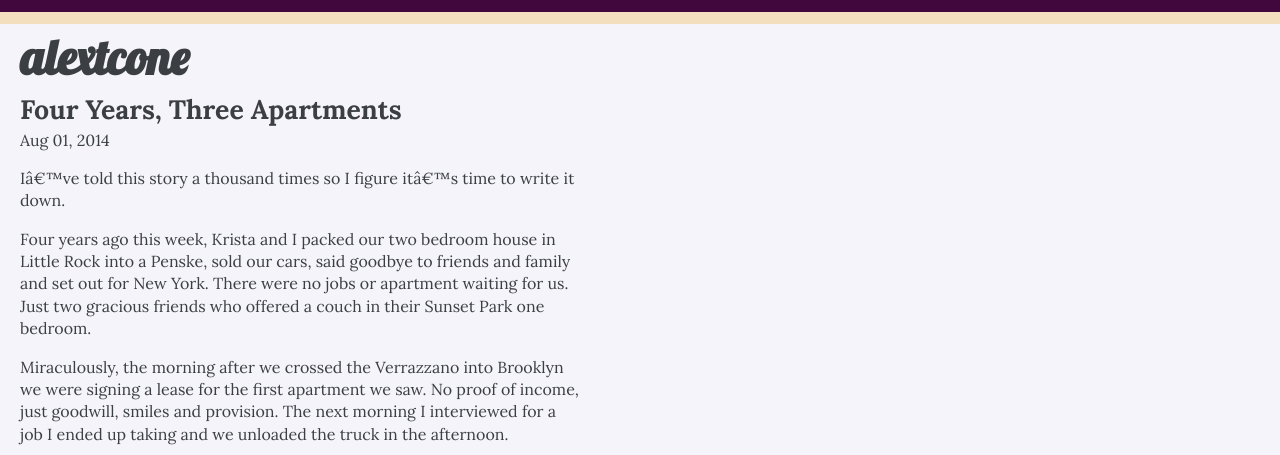
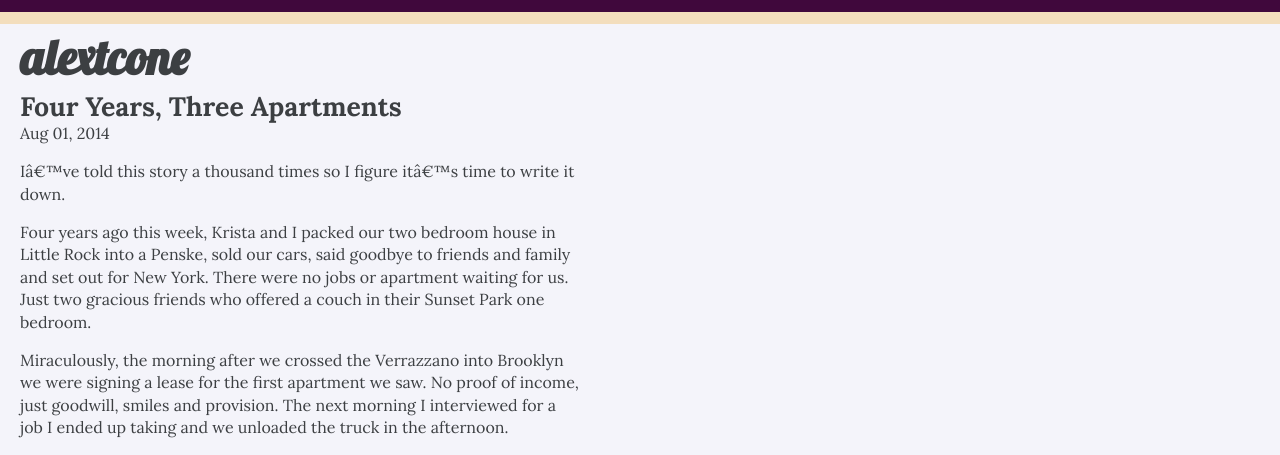
Before and after one commit to alextcone/alextcone.github.io, a Jekyll site: the page built from _posts/2014-08-01-four-years-three-apartments.md, in a window 1280 px wide. Shown: the top 455 px of the page. Built offline with Jekyll 4.4.1, drawn with Linux system fonts in a browser that asks for light colours; nearby versions of some CDN libraries; Markdown is read by kramdown in place of the engine named in the settings; comment, search, counter and statistics services are not loaded; grey boxes are pictures that could not be loaded.

Commit message:
responsive image styling and update to article headline line height

```diff
--- a/css/master.css
+++ b/css/master.css
@@ -49,6 +49,7 @@
 
 h2 {
 	font-size: 1.667em;
+	line-height: 1.15em;
 }
 
 h3 {
@@ -96,6 +97,12 @@
 	width: 600;
 }
 
+img {
+	display: block;
+	max-width: 560px;
+	width: 100%;
+}
+
 .posts li {
 	margin: 1em 0;
 }
```
